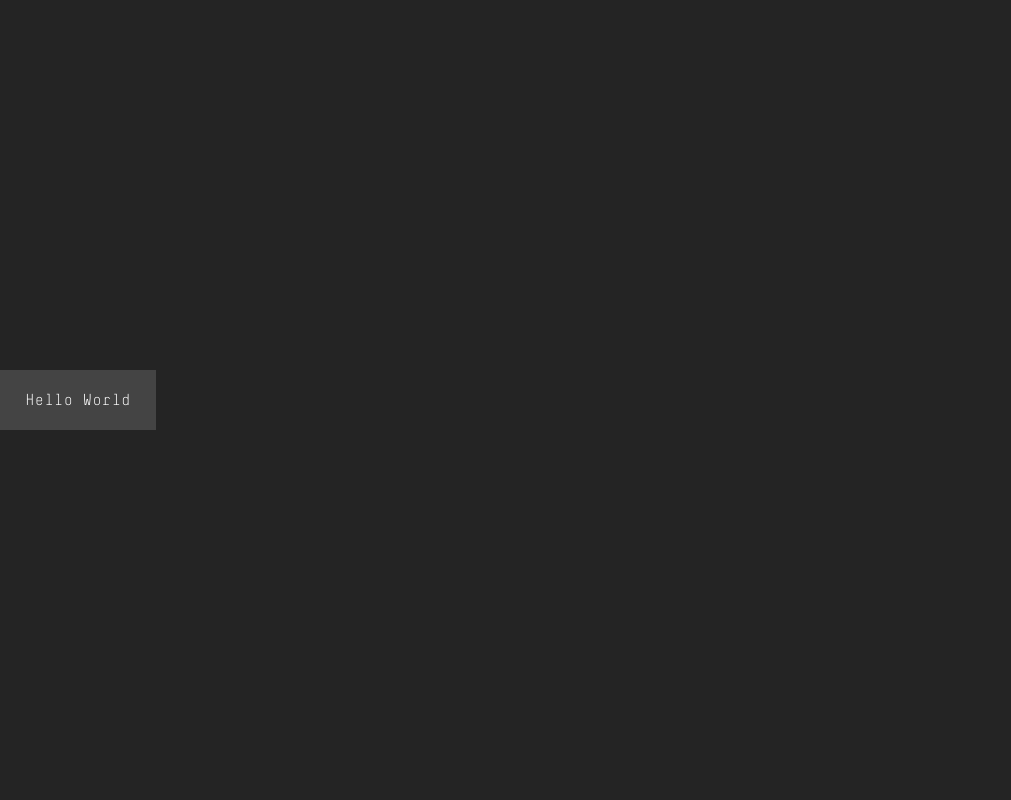
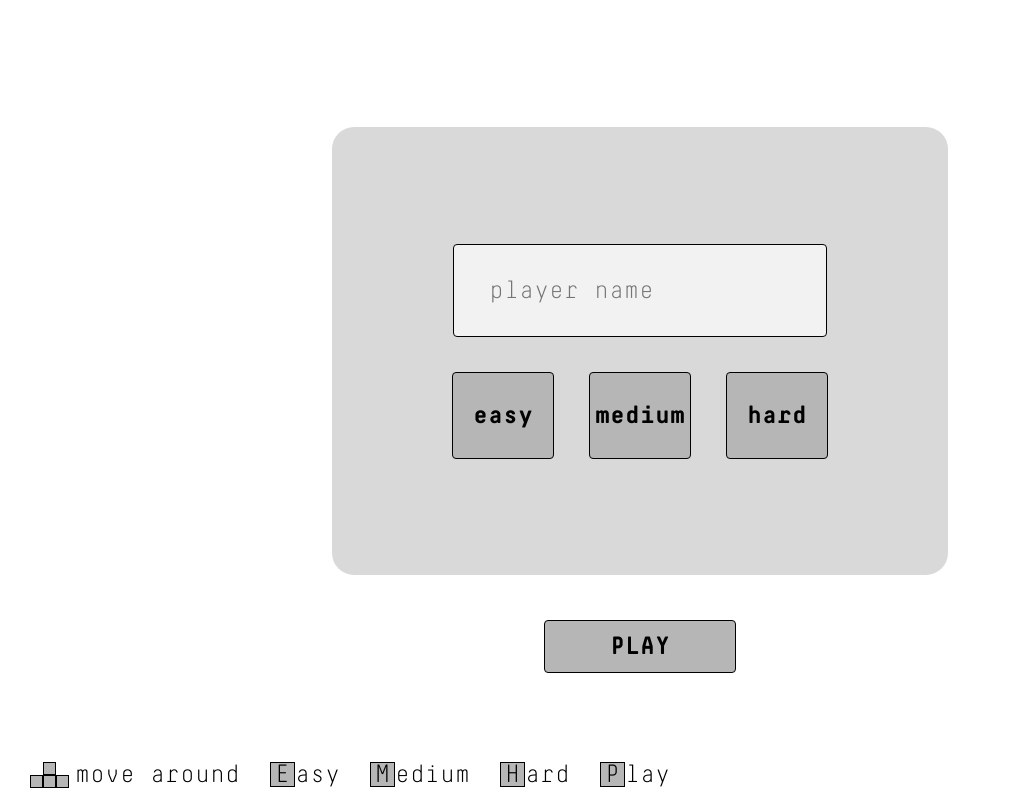
Before and after one commit to omar-ashraf2/trivia-game, a React (Vite) app: page / in a window 1280 px wide. Shown: the whole page, without its empty margins (0-1011 px from the left). Built offline with nearby package versions, Linux system fonts and the light colour scheme.

Commit message:
feat: implement welcome screen ui feat: Style Shortcuts in Footer

```diff
--- a/src/App.tsx
+++ b/src/App.tsx
@@ -1,15 +1,15 @@
-import styled from "styled-components";
-
-const Button = styled.button`
-  background-color: #444;
-  padding: 20px 25px;
-`;
+import Footer from "./components/Footer";
+import WelcomeScreen from "./components/WelcomeScreen";
+import { footerItemsWelcomeScreen } from "./constants/footerItems";
 
 function App() {
   return (
-    <div>
-      <Button>Hello World</Button>
-    </div>
+    <>
+      <main>
+        <WelcomeScreen />
+      </main>
+      <Footer items={footerItemsWelcomeScreen} />
+    </>
   );
 }
 
--- /dev/null
+++ b/src/components/Footer.tsx
@@ -0,0 +1,44 @@
+import { FC } from "react";
+import styled from "styled-components";
+import ShortcutButton from "./ui/ShortcutButton";
+import MoveAroundShortcut from "./ui/MoveAroundShortcut";
+
+const FooterContainer = styled.footer`
+  position: fixed;
+  left: 0;
+  bottom: 0;
+  width: 100%;
+  display: flex;
+  gap: 30px;
+  align-items: center;
+  padding: 10px 30px;
+  color: #000;
+  text-align: left;
+  font-size: 25px;
+`;
+
+const MoveAroundShortcutContainer = styled.div`
+  display: flex;
+  align-items: center;
+  gap: 6px;
+`;
+
+interface FooterProps {
+  items: string[];
+}
+
+const Footer: FC<FooterProps> = ({ items }) => {
+  return (
+    <FooterContainer>
+      <MoveAroundShortcutContainer>
+        <MoveAroundShortcut />
+        move around
+      </MoveAroundShortcutContainer>
+      {items.map((item) => (
+        <ShortcutButton key={item} label={item} />
+      ))}
+    </FooterContainer>
+  );
+};
+
+export default Footer;
--- /dev/null
+++ b/src/components/WelcomeScreen.tsx
@@ -0,0 +1,60 @@
+import styled from "styled-components";
+import Button from "./ui/Button";
+
+const WelcomeScreenContainer = styled.section`
+  display: flex;
+  flex-direction: column;
+  align-items: center;
+  gap: 45px;
+`;
+const PlayerBox = styled.div`
+  width: 616px;
+  height: 448px;
+  background-color: #d9d9d9;
+  border-radius: 22px;
+  display: flex;
+  justify-content: center;
+  align-items: center;
+  flex-direction: column;
+  gap: 35px;
+`;
+const PlayerNameInput = styled.input`
+  border-radius: 4px;
+  border: solid 1px #000;
+  background-color: #f2f2f2;
+  padding: 30px 35px;
+  font-size: 25px;
+  outline: none;
+  &:focus {
+    outline: none;
+  }
+`;
+const ButtonsGroup = styled.div`
+  display: flex;
+  gap: 35px;
+`;
+const WelcomeScreen = () => {
+  return (
+    <WelcomeScreenContainer>
+      <PlayerBox>
+        <PlayerNameInput type="text" placeholder="player name" />
+        <ButtonsGroup>
+          <Button width="90px" height="75px">
+            easy
+          </Button>
+          <Button width="90px" height="75px">
+            medium
+          </Button>
+          <Button width="90px" height="75px">
+            hard
+          </Button>
+        </ButtonsGroup>
+      </PlayerBox>
+      <Button padding="10px 20px" width="150px">
+        PLAY
+      </Button>
+    </WelcomeScreenContainer>
+  );
+};
+
+export default WelcomeScreen;
--- /dev/null
+++ b/src/components/ui/Button.tsx
@@ -0,0 +1,56 @@
+import { ButtonHTMLAttributes, FC } from "react";
+import styled from "styled-components";
+
+interface ButtonStylesProps {
+  padding?: string;
+  width?: string;
+  height?: string;
+}
+
+const ButtonStyles = styled.button<ButtonStylesProps>`
+  background-color: #b6b6b6;
+  color: #000;
+  border: solid 1px #000;
+  border-radius: 4px;
+  font-size: 25px;
+  font-weight: bold;
+  cursor: pointer;
+  outline: none;
+  padding: ${({ padding }) => padding ?? "5px"};
+  width: ${({ width }) => width ?? "auto"};
+  height: ${({ height }) => height ?? "auto"};
+  text-align: center;
+  transition: background-color 0.3s, transform 0.3s;
+
+  &:hover {
+    background-color: #b6b6b692;
+    transform: translateY(-2px);
+  }
+
+  &:active {
+    transform: translateY(1px);
+  }
+`;
+
+interface ButtonProps extends ButtonHTMLAttributes<HTMLButtonElement> {
+  padding?: string;
+  width?: string;
+  height?: string;
+}
+
+const Button: FC<ButtonProps> = ({
+  children,
+  padding,
+  width,
+  height,
+  ...props
+}) => {
+  return (
+    <ButtonStyles padding={padding} width={width} height={height} {...props}>
+      {children}
+    </ButtonStyles>
+  );
+};
+
+export default Button;
+export { Button };
--- /dev/null
+++ b/src/components/ui/MoveAroundShortcut.tsx
@@ -0,0 +1,31 @@
+import styled from "styled-components";
+
+const MoveAround = styled.div`
+  display: flex;
+  flex-direction: column;
+  align-items: center;
+`;
+const Box = styled.div`
+  width: 13px;
+  height: 13px;
+  background-color: #b6b6b6;
+  border: 1px solid black;
+`;
+const BoxRow = styled.div`
+  display: flex;
+`;
+
+const MoveAroundShortcut = () => {
+  return (
+    <MoveAround>
+      <Box />
+      <BoxRow>
+        <Box />
+        <Box />
+        <Box />
+      </BoxRow>
+    </MoveAround>
+  );
+};
+
+export default MoveAroundShortcut;
--- /dev/null
+++ b/src/components/ui/ShortcutButton.tsx
@@ -0,0 +1,36 @@
+import React from "react";
+import styled from "styled-components";
+
+interface ShortcutButtonProps {
+  label: string;
+  [key: string]: unknown;
+}
+
+const ShortcutButtonStyled = styled.button`
+  font-size: 25px;
+`;
+
+const FirstLetter = styled.span`
+  background-color: #b6b6b6;
+  border: solid 1px #000;
+  color: #000;
+  display: inline-flex;
+  align-items: center;
+  justify-content: center;
+  width: 25px;
+  height: 25px;
+`;
+
+const ShortcutButton: React.FC<ShortcutButtonProps> = ({ label, ...props }) => {
+  const firstLetter = label.charAt(0).toUpperCase();
+  const restOfLabel = label.slice(1);
+
+  return (
+    <ShortcutButtonStyled {...props}>
+      <FirstLetter>{firstLetter}</FirstLetter>
+      {restOfLabel}
+    </ShortcutButtonStyled>
+  );
+};
+
+export default ShortcutButton;
--- /dev/null
+++ b/src/constants/footerItems.ts
@@ -0,0 +1 @@
+export const footerItemsWelcomeScreen = ["Easy", "Medium", "Hard", "Play"];
--- a/src/index.css
+++ b/src/index.css
@@ -23,8 +23,6 @@
   font-family: "DecimaMonoPro", Inter, system-ui, Avenir, Helvetica, Arial,
     sans-serif;
 
-  background-color: #242424;
-  color: #fff;
   font-synthesis: none;
   text-rendering: optimizeLegibility;
   -webkit-font-smoothing: antialiased;
@@ -43,11 +41,16 @@ button {
   all: unset;
   cursor: pointer;
 }
-
+a,
+button,
+input {
+  font-family: "DecimaMonoPro", sans-serif;
+}
 body {
   font-family: "DecimaMonoPro", sans-serif;
   display: flex;
   place-items: center;
+  justify-content: center;
   min-width: 320px;
   min-height: 100vh;
 }
```
